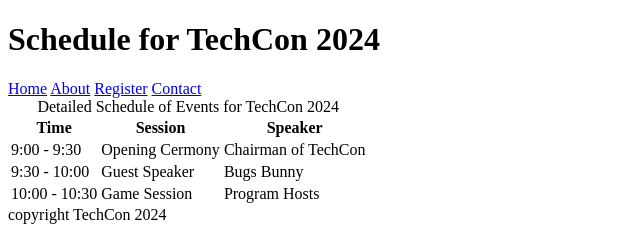
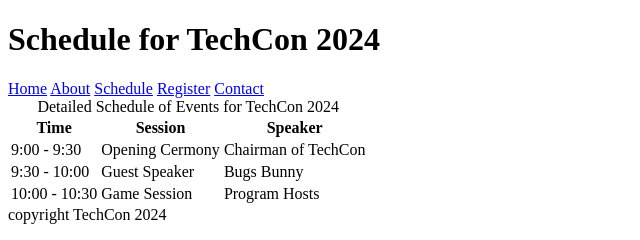
Before and after one commit to Nathan-Tesfaye/TechCon_HTML, a plain HTML site: page techcon_website/schedule.html in a window 1280 px wide. Shown: the full height of the page, 0-640 px from the left. Drawn offline with Linux system fonts and the light colour scheme.

Commit message:
navigation block edited

```diff
--- a/techcon_website/schedule.html
+++ b/techcon_website/schedule.html
@@ -8,9 +8,10 @@
 <body>
     <header>
         <h1>Schedule for TechCon 2024</h1>
-        <nav></nav>
+        <nav>
             <a href="index.html">Home</a>
             <a href="about.html">About</a>
+            <a href="schedule.html">Schedule</a>
             <a href="register.html">Register</a>
             <a href="contact.html">Contact</a>
         </nav>
```
Also changed, not shown: techcon_website/about.html (+1 -0 lines), techcon_website/index.html (+1 -0 lines).
